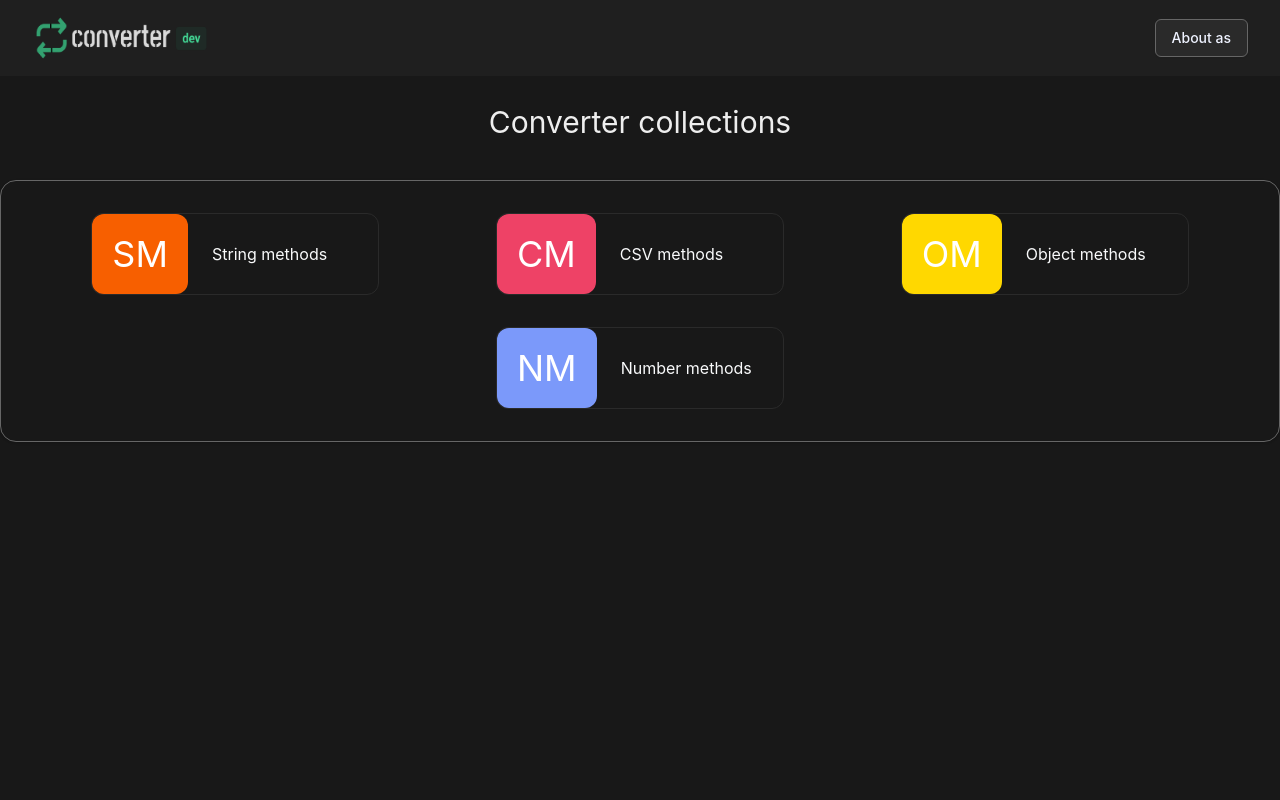
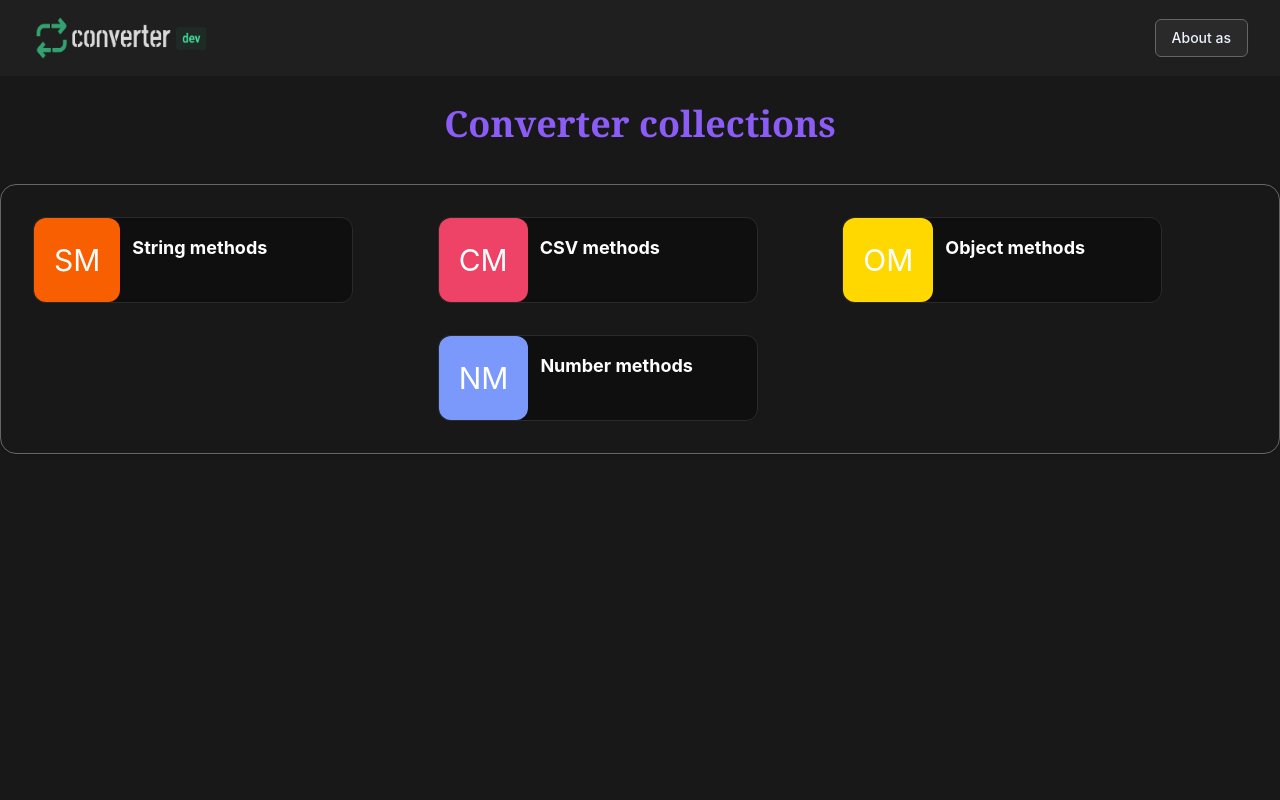
Before and after one commit to Santheepkumar/dev-converter, a Next.js app in the folder dev-converter-ui/: page /home in a window 1280 px wide. Shown: the top 800 px of the page. Built offline with nearby package versions, Linux system fonts and the light colour scheme.

Commit message:
Home.jsx

```diff
--- a/dev-converter-ui/components/home/Home.jsx
+++ b/dev-converter-ui/components/home/Home.jsx
@@ -4,24 +4,31 @@ import { getColorByKey } from "../../utils/color.util"
 function Home({ collections }) {
   return (
     <>
-      <div className="mt-7 text-3xl text-dark-100 text-center">
+      <div className="font-serif font-bold mt-7 text-4xl text-purple-500 text-center">
         <h1>Converter collections</h1>
       </div>
       <div className="max-w-7xl mx-auto">
         <div className="flex flex-wrap justify-evenly mt-10 border rounded-2xl border-gray-400 shadow p-8 gap-y-8">
-          {collections.map(({ short, label, path }, key) => (
+          {collections.map(({ short, label, path, extra }, key) => (
             <Link href={path}>
-              <a className="w-1/3 flex justify-center">
-                <div className="flex hover:bg-gray-700 border rounded-xl border-gray-600 w-72">
+              <a className="w-1/3 ">
+                <div className="flex bg-gray-900 hover:bg-gray-600 border rounded-xl border-gray-600 w-80">
+                  <div>
                     <h1
-                    className="p-5 text-white bg rounded-xl  text-4xl"
+                      className=" px-5 py-6 text-white bg rounded-xl  text-3xl"
                       style={{
                         backgroundColor: getColorByKey(key)
                       }}
                     >
                       {short}
                     </h1>
-                  <h1 className="mt-7 ml-6   text-gray-50 ">{label}</h1>
+                  </div>
+                  <div>
+                    <h1 className="ml-3 mt-4 text-white font-bold text-lg ">
+                      {label}
+                    </h1>
+                    <h1 className="text-gray-300 ml-3">{extra}</h1>
+                  </div>
                 </div>
               </a>
             </Link>
```
Lines whose indentation alone changed are shown as unchanged.
